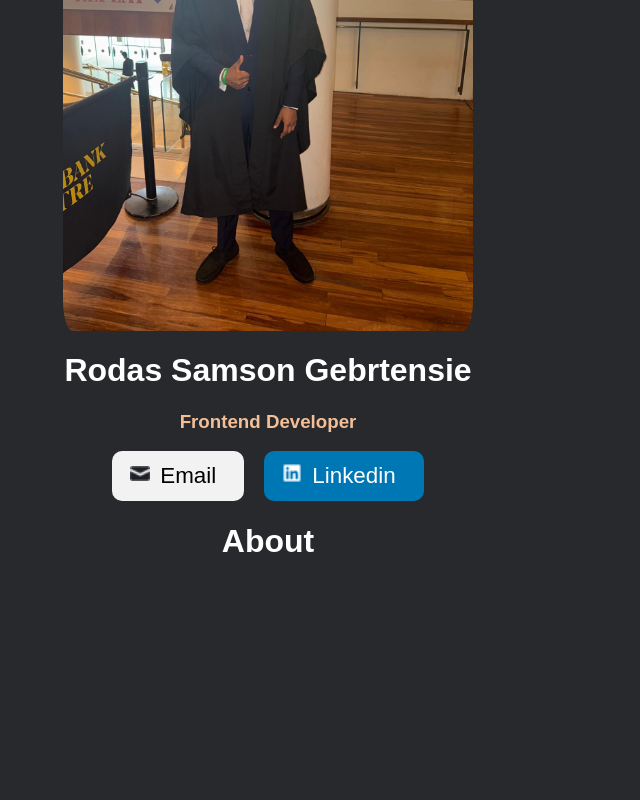
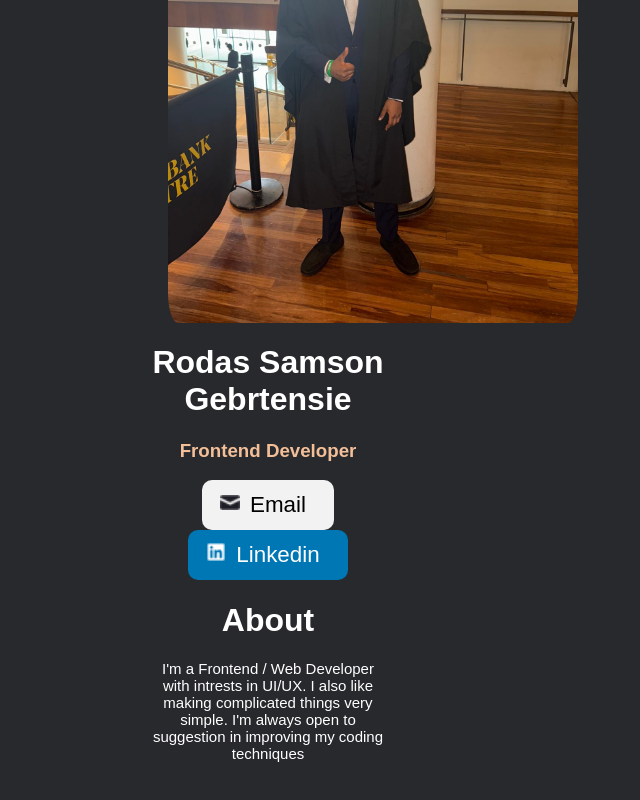
Before and after one commit to Unidentified-Coder/React-Projects, a React (Vite) app in the folder Business-Card/: page / in a window 1280 px wide. Shown: the part 244-1044 px from the top of the page, without its empty margins (372-1012 px from the left). Built offline with nearby package versions, Linux system fonts and the light colour scheme.

Commit message:
About Contents Done ✅

```diff
--- a/Business-Card/src/About.jsx
+++ b/Business-Card/src/About.jsx
@@ -1,6 +1,17 @@
 import './Components/About.css'
 export default function About(){
     return(
-        <h1>About</h1>
+        <>
+        <h1 className='title-txt'>
+            About
+
+        </h1>
+        <span className='about-txt'>
+            I'm a Frontend / Web Developer with intrests in UI/UX.
+            I also like making complicated things very simple.
+            I'm always open to suggestion in improving my coding techniques
+        </span>
+        </>
+
     )
 }
--- a/Business-Card/src/Components/About.css
+++ b/Business-Card/src/Components/About.css
@@ -1,4 +1,11 @@
-h1{
+.title-txt{
     display: flex;
     justify-content: center;
 }
+.about-txt{
+    display: flex;
+    justify-content: center;
+    text-align: center;
+    font-size: 15px;
+
+}
--- a/Business-Card/src/Components/index.css
+++ b/Business-Card/src/Components/index.css
@@ -7,8 +7,12 @@ body {
     font-family: Arial, Helvetica, sans-serif;
     background: #27292c;
     color: white;
+    margin: 0 500px 0 500px;
 }
 .header{
+    text-align: center;
+}
+header > h1{
     text-align: center;
 }
 header > h3 {
@@ -24,7 +28,7 @@ header > img {
 .main-img{
     border-radius: 30px;
 }
-span{
+.email-header,.linkedin-header{
     padding: 30px 10px;
     font-weight: 500;
     font-size: 1.4rem;
--- a/Business-Card/src/Header.jsx
+++ b/Business-Card/src/Header.jsx
@@ -17,7 +17,7 @@ export default function Header(){
 
 
             <img className="email-img-icon" src="src/assets/Icon.png" alt="mail logo" />
-           <span>Email</span>
+           <span className='email-header'>Email</span>
         </a>
 
         <a
@@ -27,7 +27,7 @@ export default function Header(){
             target="_blank"
             >
             <img className="li-img-icon" src="src/assets/linkedin.png" alt="blue l" />
-            <span>Linkedin</span>
+            <span className='linkedin-header'>Linkedin</span>
         </a>
 
       </header>
```
